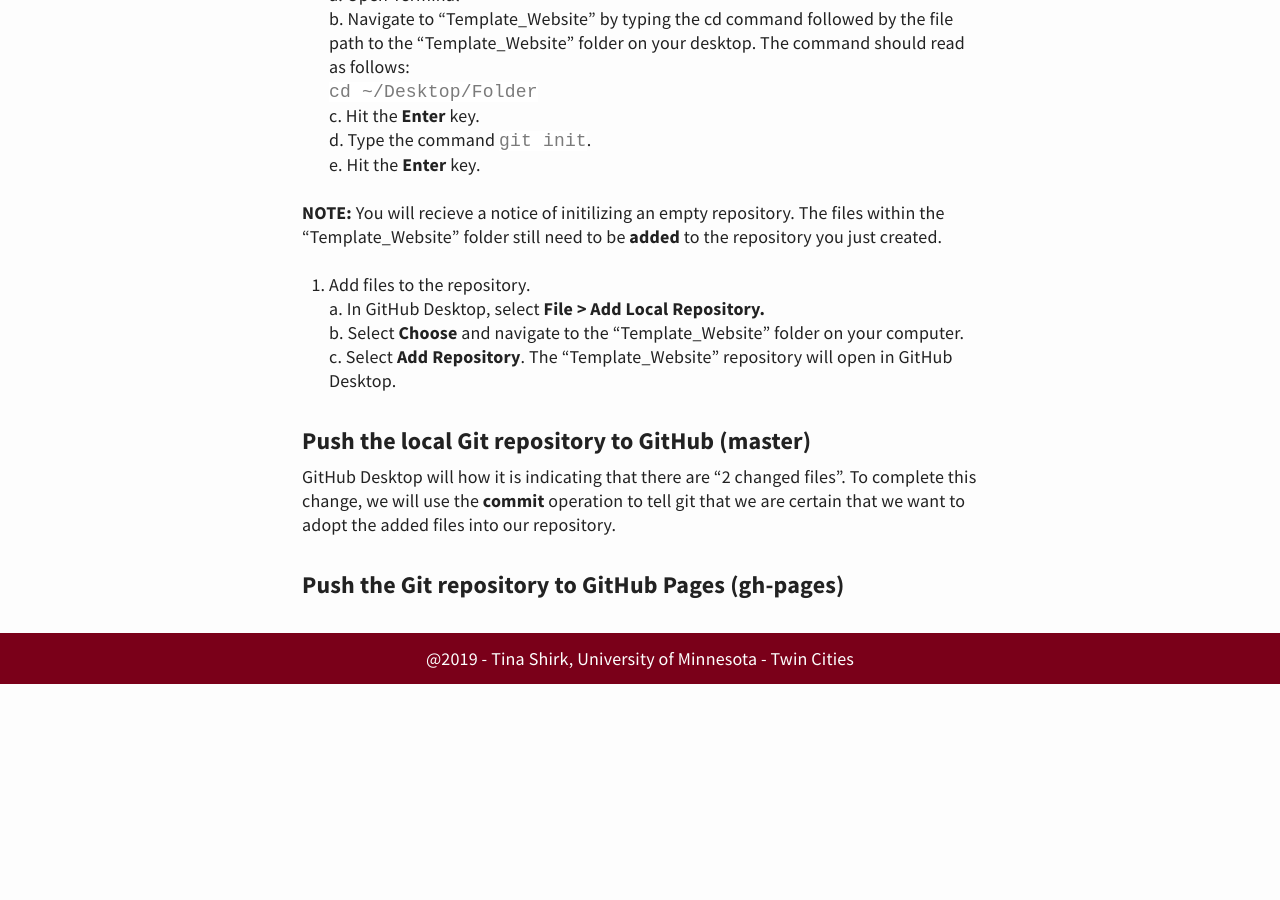
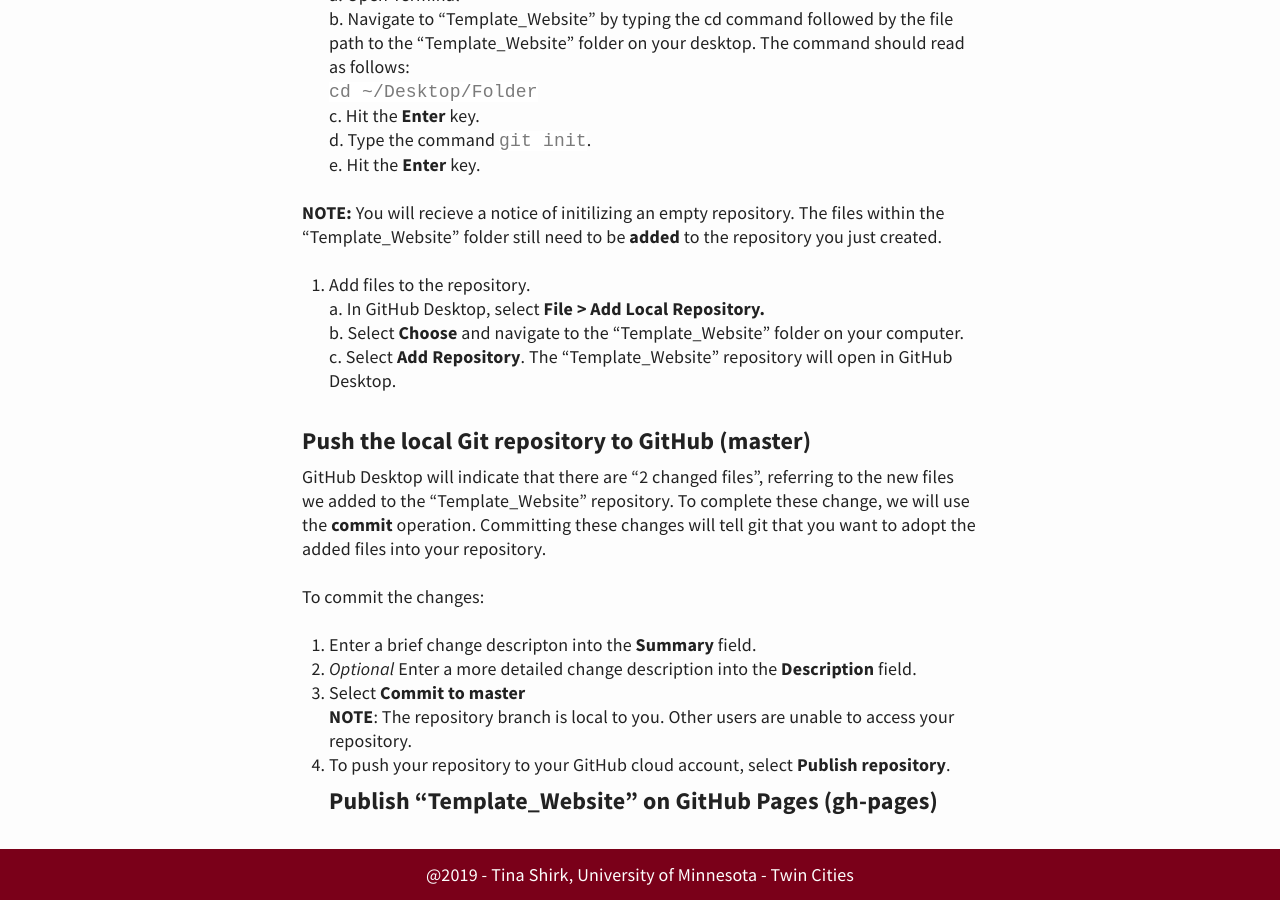
Before and after one commit to kristinashirk/digital-tech, a Jekyll site: the page built from _posts/2019-09-02-git and GitHub.md, in a window 1280 px wide and 900 px high, scrolled down 2154 px. Built offline with Jekyll 4.4.1, drawn with Linux system fonts in a browser that asks for light colours; before the commit the page ends 2838 px from its top, so only the background shows below that.

Commit message:
Pushing repo instructions

```diff
--- a/_posts/2019-09-02-git and GitHub.md
+++ b/_posts/2019-09-02-git and GitHub.md
@@ -61,5 +61,12 @@ To get the files on your local computer, you will clone the repository.
     c. Select **Add Repository**. The "Template_Website" repository will open in GitHub Desktop.
 
 ### Push the local Git repository to GitHub (master)
-GitHub Desktop will how it is indicating that there are "2 changed files". To complete this change, we will use the **commit** operation to tell git that we are certain that we want to adopt the added files into our repository.
-### Push the Git repository to GitHub Pages (gh-pages)
+GitHub Desktop will indicate that there are "2 changed files", referring to the new files we added to the "Template_Website" repository. To complete these change, we will use the **commit** operation. Committing these changes will tell git that you want to adopt the added files into your repository.
+
+To commit the changes:
+1. Enter a brief change descripton into the **Summary** field.
+2. *Optional* Enter a more detailed change description into the **Description** field.
+3. Select **Commit to master**
+**NOTE**: The repository branch is local to you. Other users are unable to access your repository.
+4. To push your repository to your GitHub cloud account, select **Publish repository**.
+### Publish "Template_Website" on GitHub Pages (gh-pages)
```
